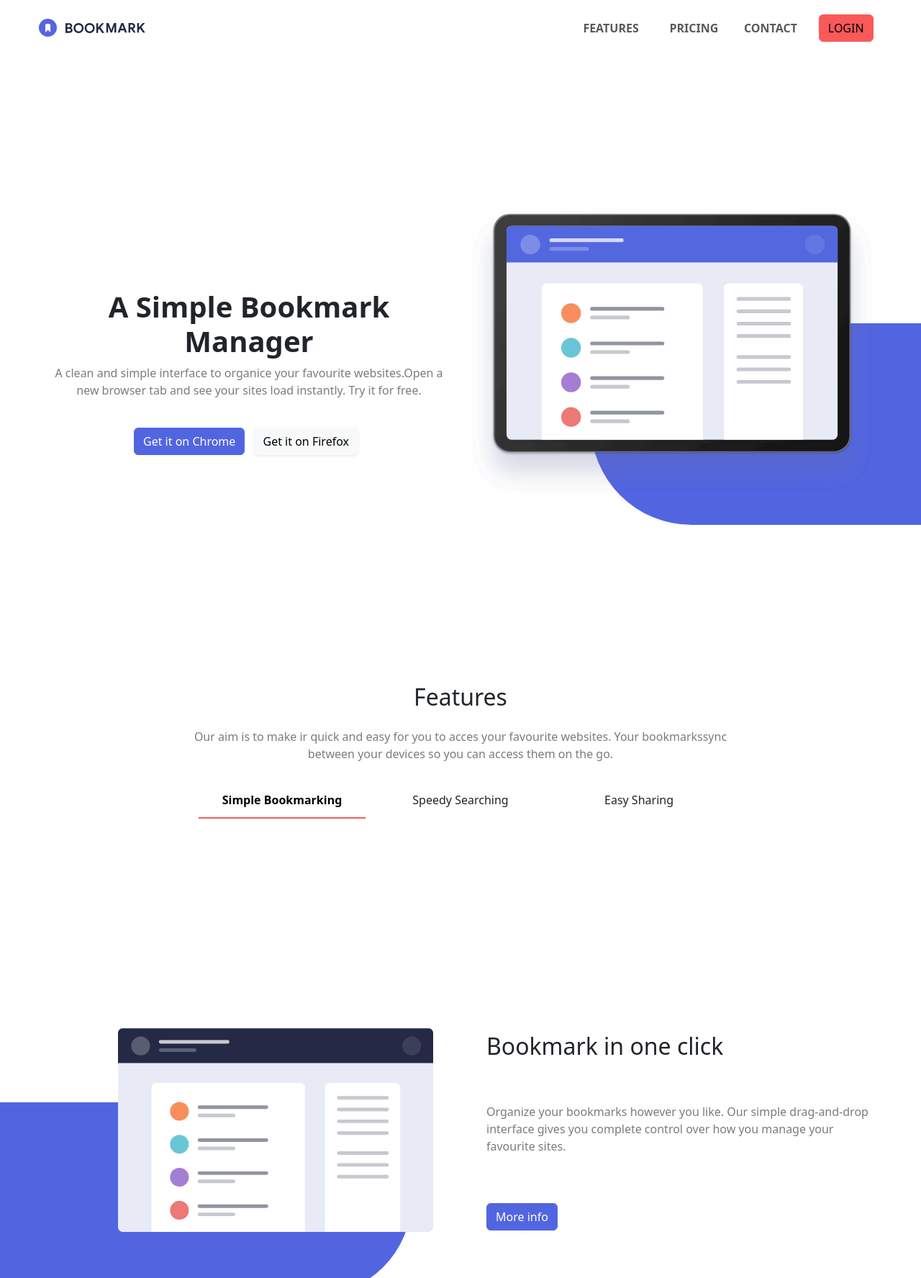
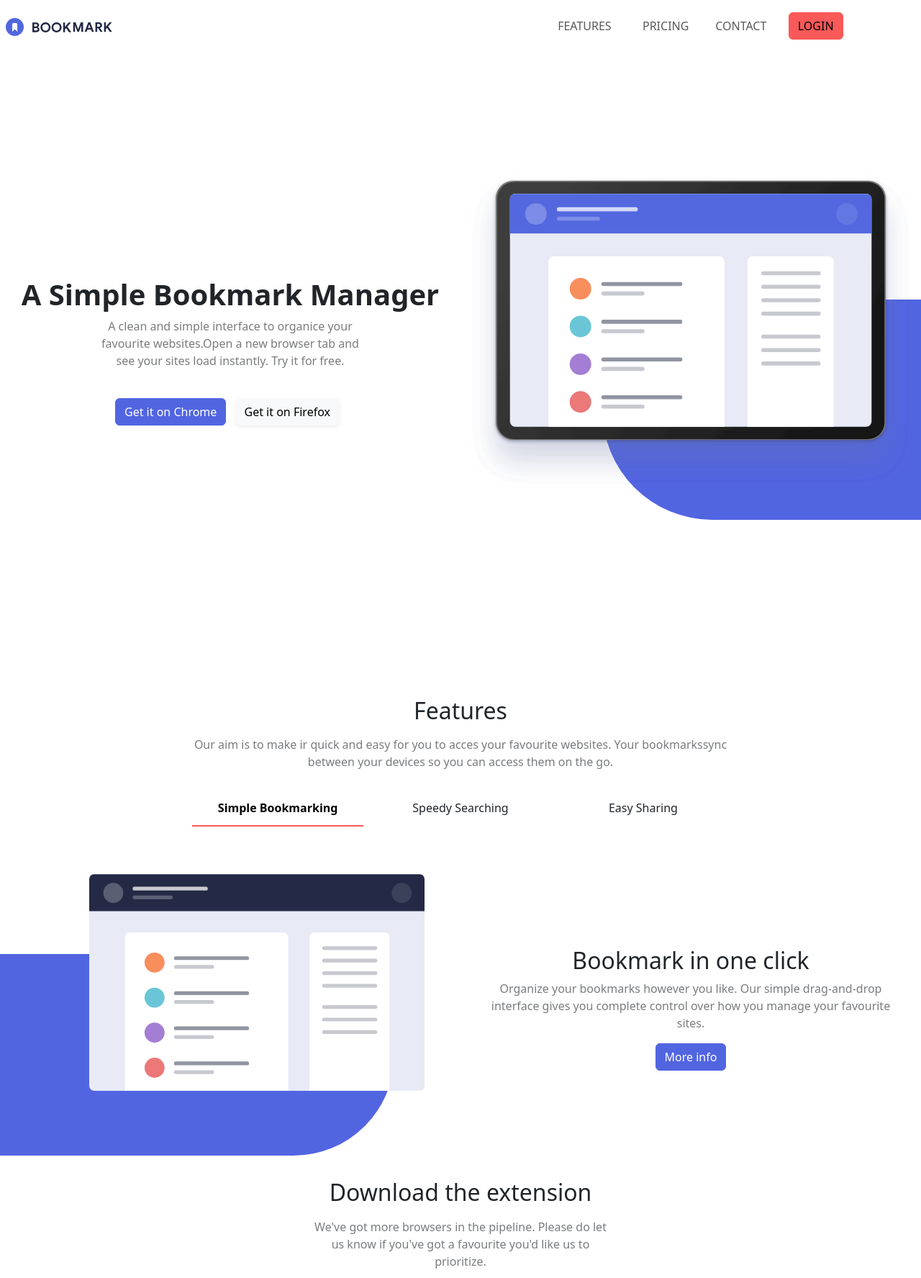
Before and after one commit to LorenaPonsico/Sprint2, a website: page index.html in a window 1280 px wide. Shown: the top 1775 px of the page at 72% size. Drawn offline with nearby package versions, Linux system fonts and the light colour scheme.

Commit message:
rectificado orden de estructura boostrap

```diff
--- a/index.html
+++ b/index.html
@@ -12,12 +12,16 @@
 <body>
 
   <header>
-    <nav class="row navbar navbar-expand-md justify-content-center fw-bold backgroundNone">
-      <div class="col-11 container m-2">
-        <a class="navbar-brand" href="#"><img class="navbar-brand" href="#"
-            src="./Recursos projecte sprint 2-20230329/Imagenes/logo-bookmark.svg"></img></a>
-        <button class="navbar-toggler" type="button" data-bs-toggle="collapse" data-bs-target="#navbarSupportedContent"
-          aria-controls="navbarSupportedContent" aria-expanded="false" aria-label="Toggle navigation">
+    <div class="container-fluid">
+      <nav class="row navbar-expand-md ">
+        <div class="col-11 navbar m-2">
+          <a class="navbar-brand" href="#">
+            <img href="#" src="./Recursos projecte sprint 2-20230329/Imagenes/logo-bookmark.svg">
+            </img>
+          </a>
+          <button class="navbar-toggler" type="button" data-bs-toggle="collapse"
+            data-bs-target="#navbarSupportedContent" aria-controls="navbarSupportedContent" aria-expanded="false"
+            aria-label="Toggle navigation">
             <span class="navbar-toggler-icon"></span>
           </button>
           <div class="collapse navbar-collapse" id="navbarSupportedContent">
@@ -38,12 +42,12 @@
           </div>
         </div>
       </nav>
+    </div>
   </header>
 
   <section>
-    <article class="row mt-4">
-      <div class="container-fluid d-flex justify-content-center align-items-center vh-100">
-        <div class="row justify-content-center">
+    <article class="container-fluid">
+      <div class="row d-flex justify-content-center align-items-center vh-100">
 
           <div class="text-center text-lg-start col-12 col-lg-6 order-lg-last">
             <div class="primary mb-4 position-relative">
@@ -55,7 +59,7 @@
 
           <div class="col-12 col-md-6 order-md-1 text-center align-self-center">
             <h1 class="fw-bold mt-5">A Simple Bookmark Manager</h1>
-            <p class="paragraph">
+            <p class="paragraph features ">
               A clean and simple interface to organice your favourite
               websites.Open a new browser tab and see your sites load instantly.
               Try it for free.
@@ -71,24 +75,21 @@
           </div>
 
         </div>
-      </div>
     </article>
   </section>
 
-  <section class="features ">
-    <div class="d-flex p-2 col-12 justify-content-center pt-5 ">
-      <h2>Features</h2>
-    </div>
-
-    <div class="d-flex  p-2  mx-auto text-center   paragraph ">
+  <section class="container-fluid ">
+    <div class="row features">
+    <div class="p-2 col-12 pt-5 ">
+      <h2 class="text-center pt-5">Features</h2>
+    <div class="  p-2  mx-auto text-center   paragraph ">
       <p> Our aim is to make ir quick and easy for you to acces your favourite websites. Your bookmarkssync between your
         devices so you can access them on the go.
       </p>
     </div>
 
-    <div class="container-fluid">
-      <ul class=" navbar-nav nav nav-underline p-2 mx-auto text-center d-flex flex-md-row">
-        <li class=" board nav-item  col -3 ">
+      <ul class=" navbar-nav nav-underline p-2 text-center flex-md-row">
+        <li class=" board nav-item col -3 ">
           <a class="nav-link active" href="#">Simple Bookmarking</a>
         </li>
         <li class=" board nav-item col -3 ">
@@ -99,26 +100,29 @@
         </li>
       </ul>
   </div>
+  </div>
   </section>
 
   <section>
-    <article class="row mt-4">
-      <div class="container-fluid col-12 d-flex justify-content-center align-items-center vh-100">
-        <div class="row justify-content-center">
-          <div class="col  position-relative d-flex">
+    <article class="container-fluid">
+      <div class=" row d-flex justify-content-center align-items-center">
+
+          <div class="text-center text-lg-start col-12 col-lg-6 order-lg-las">
+            <div class="primary mb-4 position-relative">
             <img class="secondImage img-fluid"
               src="./Recursos projecte sprint 2-20230329/Imagenes/illustration-features-tab-1.svg" class="img-fluid"
               alt="ilustration-hero" />
             <span class="secondBlueBack"></span>
           </div>
-          <div class="row justify-content-center col-12 col-sm-6 mt-5 pt-2">
-            <h2 class="mb-2 ">Bookmark in one click</h2>
-            <p class="alinear paragraph text-left"> Organize your bookmarks however you like. Our simple drag-and-drop
+          </div>
+
+          <div class="row justify-content-center text-center col-12 col-sm-6 mt-5">
+            <h2 class="mb-2">Bookmark in one click</h2>
+            <p class="paragraph"> Organize your bookmarks however you like. Our simple drag-and-drop
               interface gives you complete control over how you manage your favourite sites.
             </p>
             <div>
               <button type="button" class="btn btn-primary">More info</button>
-            </div>
             </div>
           </div>
         </div>
@@ -186,17 +190,18 @@
   </section>
 
   <section>
-    <div class="container-fluid" style="max-width: 600px">
-      <div class="row">
-        <div class="col text-center">
+    <div class="container">
+    <div class="row justify-content-center">
+      <div class="col-md-6">
+
+        <div class="text-center ">
           <h4 class="fw-bold mt-5">Frequently Asked Questions</h4>
           <p class="mt-4 text-center">Here are some of our FAQs. If you have any other questions you'd like answered
             please feel free to email us.</p>
         </div>
-      </div>
 
-      <div class="accordion " id="accordionExample">
-        <div class="accordion-item border-0 ">
+      <div class="accordion" id="accordionExample">
+        <div class="accordion-item  border-0 ">
           <h2 class="accordion-header border-top ">
             <button class="accordion-button collapsed colorRed bg-transparent" type="button" data-bs-toggle="collapse"
               data-bs-target="#collapseOne" aria-expanded="true" aria-controls="collapseOne">
@@ -263,6 +268,8 @@
         <button class="btn btn-primary w-auto">More Info</button>
       </div>
     </div>
+  </div>
+    </div>
   </section>
 
 
@@ -326,6 +333,7 @@
         </ul>
       </div>
     </div>
+    </div>
   </footer>
 
 
@@ -356,4 +364,5 @@
   <script src="node_modules/bootstrap/dist/js/bootstrap.min.js"></script>
 
 </body>
+
 </html>
--- a/sass/main.scss
+++ b/sass/main.scss
@@ -65,6 +65,7 @@ article {
   width: 240px;
 }
 
+
 .dots {
   width: 100%;
   padding-bottom: 20px;
```
Lines whose indentation alone changed are shown as unchanged.
